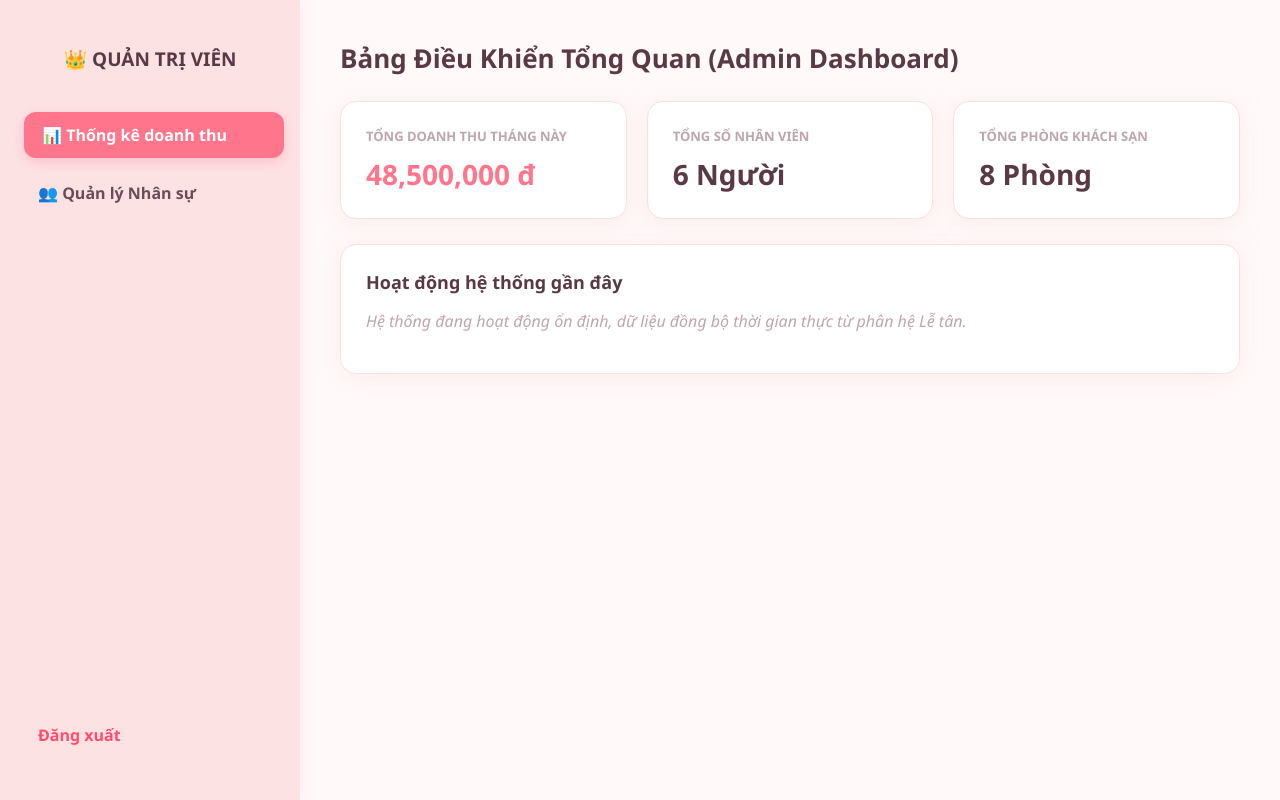
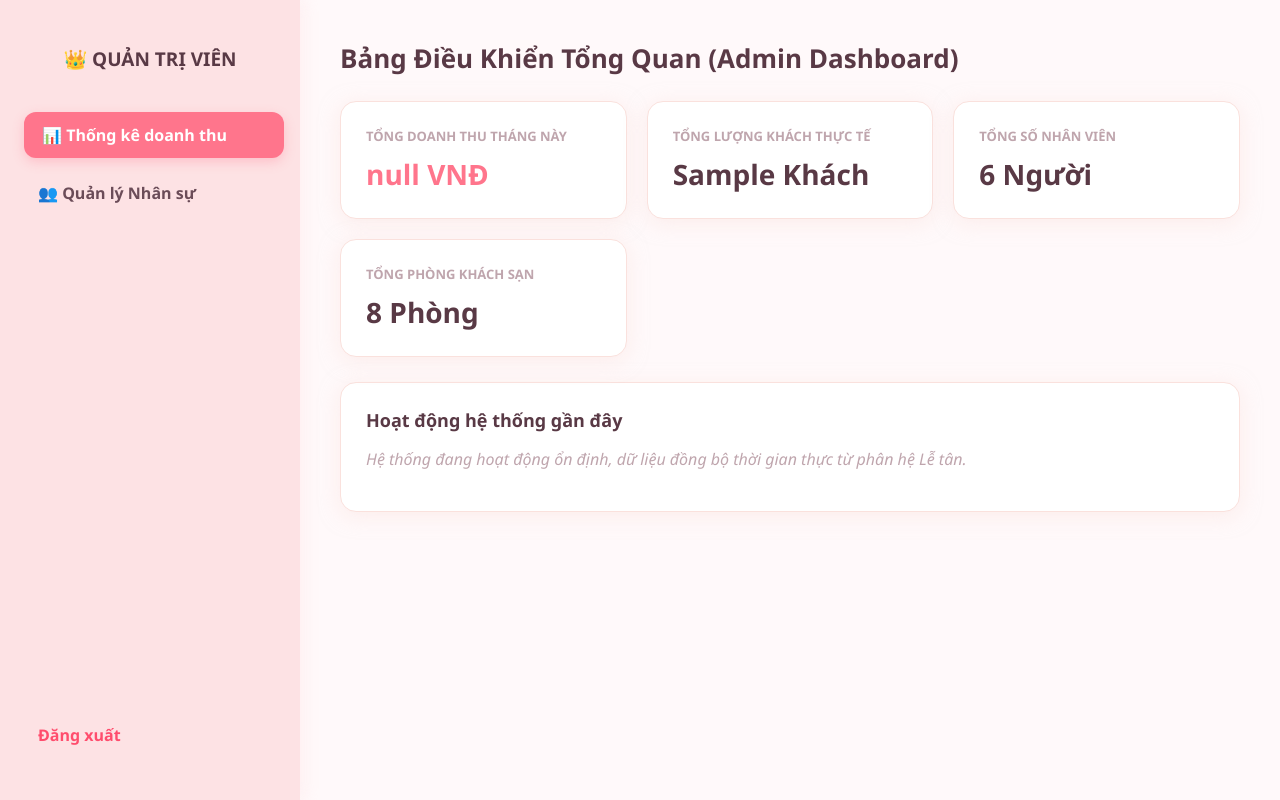
Before and after one commit to truongthianhdao2324-sketch/Quan_Li_Khach_San, a Spring app: template src/main/resources/templates/AdminDashboard.html in a window 1280 px wide. Run offline with Thymeleaf, Linux system fonts and the light colour scheme; the template is opened without the code that fills it: most values are stand-ins (such as "Sample title", 1, 10 or a date in 2020); data that the repository does not hold is empty.

Commit message:
fix: sửa lại phần tổng doanh thu tháng và thêm tổng số lượng khách

```diff
--- a/src/main/resources/templates/AdminDashboard.html
+++ b/src/main/resources/templates/AdminDashboard.html
@@ -127,7 +127,11 @@
     <div class="stats-grid">
         <div class="stat-card">
             <h3>Tổng doanh thu tháng này</h3>
-            <p style="color: #ff758c;">48,500,000 đ</p>
+            <p style="color: #ff758c;" th:text="${#numbers.formatDecimal(tongDoanhThu, 0, 'COMMA', 0, 'POINT')} + ' VNĐ'">0 VNĐ</p>
+        </div>
+        <div class="stat-card">
+            <h3>Tổng lượng khách thực tế</h3>
+            <p th:text="${tongLuongKhach} + ' Khách'">0 Khách</p>
         </div>
         <div class="stat-card">
             <h3>Tổng số nhân viên</h3>
```
